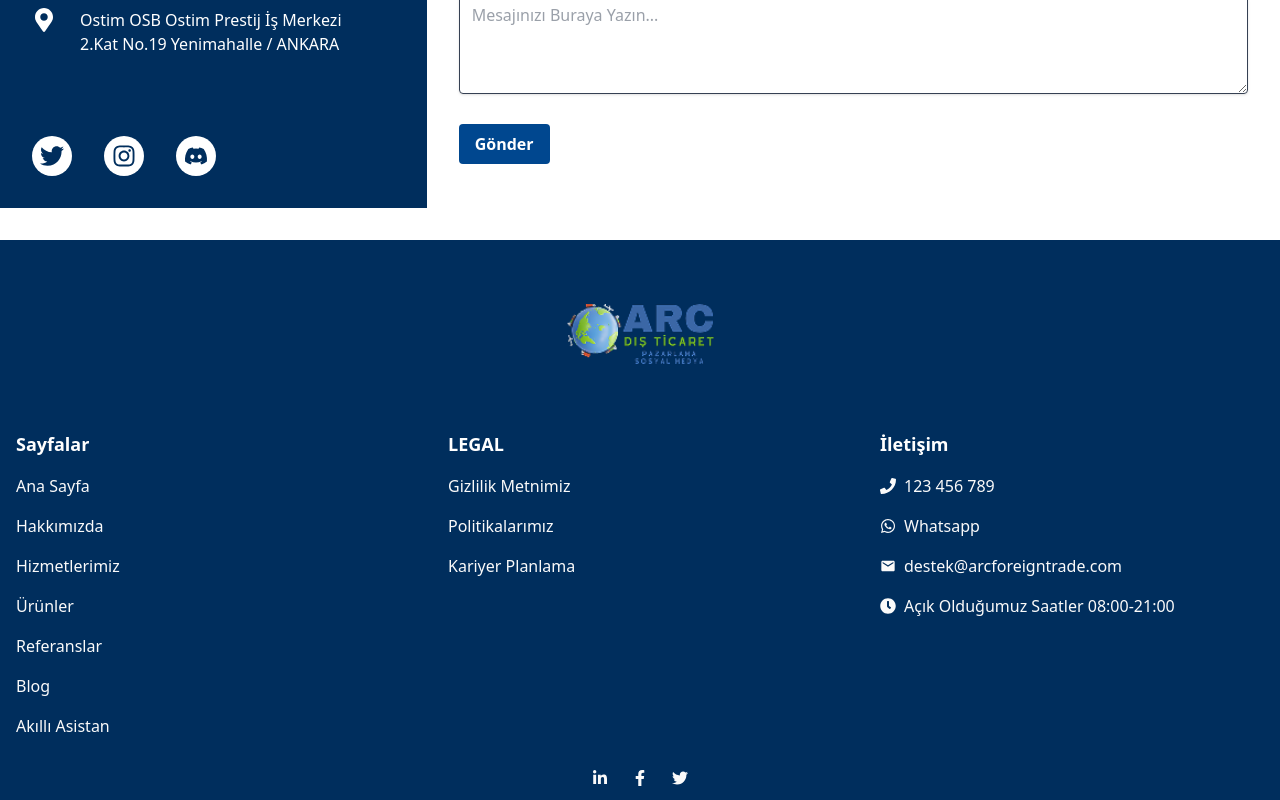
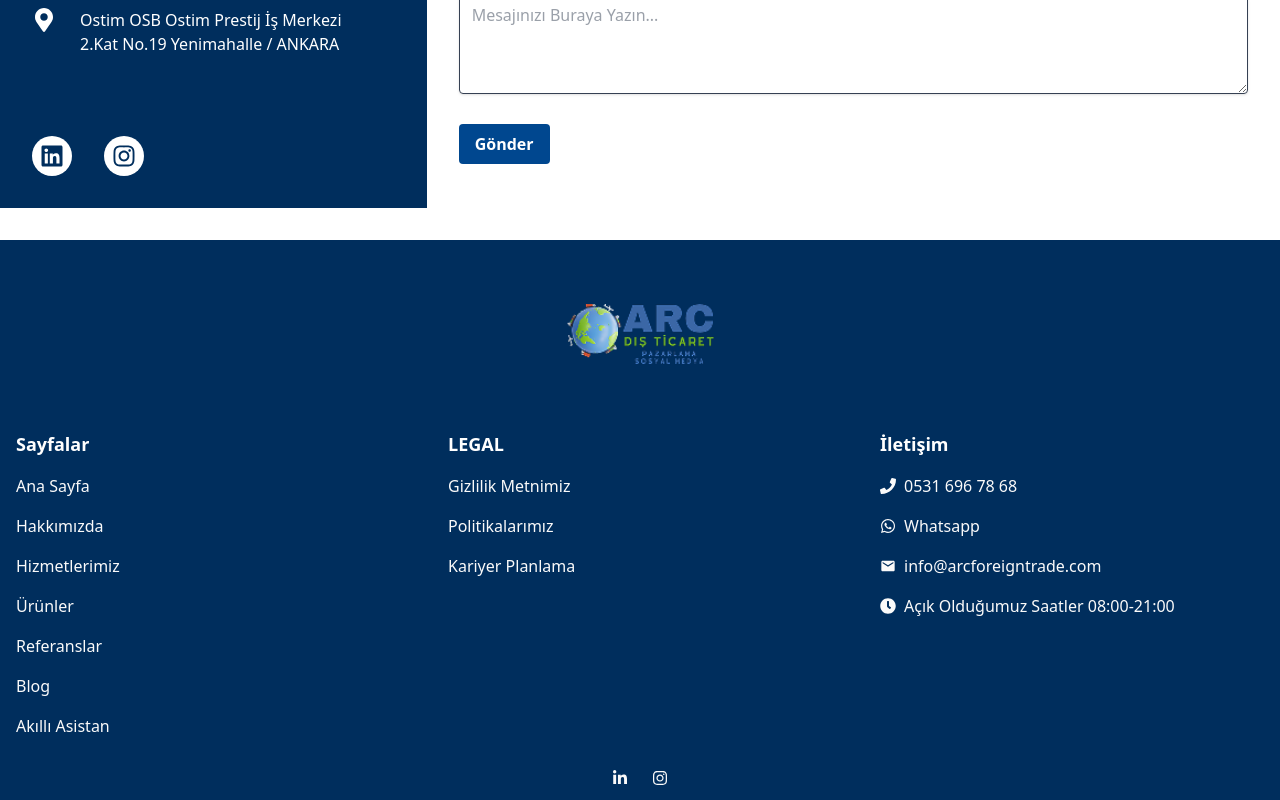
Before and after one commit to poyrazavsever/arc_foreign_trade, a Next.js app: page /contact in a window 1280 px wide. Shown: the part 440-1240 px from the top of the page. Built offline with nearby package versions, Linux system fonts and the light colour scheme.

Commit message:
feat: added links to footer, navbar, contact page's

```diff
--- a/components/Footer.jsx
+++ b/components/Footer.jsx
@@ -1,7 +1,7 @@
 import React from 'react';
 import Link from 'next/link';
 import Image from 'next/image';
-import { FaLinkedinIn, FaFacebookF, FaTwitter, FaWhatsapp, FaClock, FaPhone } from 'react-icons/fa';
+import { FaLinkedinIn, FaInstagram, FaWhatsapp, FaClock, FaPhone } from 'react-icons/fa';
 import { MdEmail } from 'react-icons/md';
 
 const Footer = () => {
@@ -104,21 +104,22 @@ const Footer = () => {
             <h3 className="text-lg font-semibold mb-4">İletişim</h3>
             <ul className="flex flex-col items-start gap-4">
               <li>
-                <a href="tel:123456789" className="flex items-center text-neutral-50 hover:text-blue-200 transition-colors duration-300">
+                <a href="tel:+905316967868" className="flex items-center text-neutral-50 hover:text-blue-200 transition-colors duration-300">
                   <FaPhone className="mr-2" />
-                  123 456 789
+                  0531 696 78 68
+
                 </a>
               </li>
               <li>
-                <a href="https://wa.me/YOUR_WHATSAPP_NUMBER" target="_blank" rel="noopener noreferrer" className="flex items-center text-neutral-50 hover:text-blue-200 transition-colors duration-300">
+                <a href="https://wa.me/05316967868" target="_blank" rel="noopener noreferrer" className="flex items-center text-neutral-50 hover:text-blue-200 transition-colors duration-300">
                   <FaWhatsapp className="mr-2" />
                   Whatsapp
                 </a>
               </li>
               <li>
-                <a href="mailto:destek@arcforeigntrade.com" className="flex items-center text-neutral-50 hover:text-blue-200 transition-colors duration-300">
+                <a href="mailto:info@arcforeigntrade.com" className="flex items-center text-neutral-50 hover:text-blue-200 transition-colors duration-300">
                   <MdEmail className="mr-2" />
-                  destek@arcforeigntrade.com
+                  info@arcforeigntrade.com
                 </a>
               </li>
               <li className="flex items-center text-neutral-50 hover:text-blue-200 transition-colors duration-300">
@@ -131,14 +132,11 @@ const Footer = () => {
 
         {/* Social Media Section */}
         <div className="mt-8 flex justify-center space-x-6">
-          <a href="#" className="text-neutral-50 hover:text-blue-200 transition-colors duration-300">
+          <a href="https://www.linkedin.com/company/arc-foreign-trade" target="_blank" className="text-neutral-50 hover:text-blue-200 transition-colors duration-300">
             <FaLinkedinIn />
           </a>
-          <a href="#" className="text-neutral-50 hover:text-blue-200 transition-colors duration-300">
-            <FaFacebookF />
-          </a>
-          <a href="#" className="text-neutral-50 hover:text-blue-200 transition-colors duration-300">
-            <FaTwitter />
+          <a href="https://www.instagram.com/arcforeigntrade/" target="_blank" className="text-neutral-50 hover:text-blue-200 transition-colors duration-300">
+            <FaInstagram />
           </a>
         </div>
 
--- a/components/Home/HeroSection.jsx
+++ b/components/Home/HeroSection.jsx
@@ -17,12 +17,16 @@ const HeroSection = () => {
           üst seviyeye taşıyoruz.
         </p>
         <div className="flex space-x-4">
-          <button className="bg-primary text-white px-6 py-3 hover:bg-blue-700 transition">
-            Hakkımızda
-          </button>
-          <button className="bg-gray-200 text-gray-700 px-6 py-3 hover:bg-gray-300 transition">
-            Akıllı Asistan
-          </button>
+          <a href="/about">
+            <button className="bg-primary text-white px-6 py-3 hover:bg-blue-700 transition cursor-pointer">
+              Hakkımızda
+            </button>
+          </a>
+          <a href="ai-assistant">
+            <button className="bg-gray-200 text-gray-700 px-6 py-3 hover:bg-gray-300 transition cursor-pointer">
+              Akıllı Asistan
+            </button>
+          </a>
         </div>
       </div>
 
--- a/components/Home/Services.jsx
+++ b/components/Home/Services.jsx
@@ -95,9 +95,11 @@ const Services = () => {
         </div>
 
         <div className="mt-12">
-          <button className="bg-primary text-white px-6 py-3 hover:bg-secondary transition">
-            Hepsini Gör
-          </button>
+          <a href="/services">
+            <button className="bg-primary text-white px-6 py-3 hover:bg-secondary transition">
+              Hepsini Gör
+            </button>
+          </a>
         </div>
       </div>
     </div>
--- a/pages/contact.js
+++ b/pages/contact.js
@@ -1,5 +1,5 @@
 import React, { useState } from 'react';
-import { FaPhoneAlt, FaEnvelope, FaMapMarkerAlt, FaTwitter, FaInstagram, FaDiscord } from 'react-icons/fa';
+import { FaPhoneAlt, FaEnvelope, FaMapMarkerAlt, FaLinkedin, FaInstagram} from 'react-icons/fa';
 
 const Contact = () => {
   // State tanımlamaları
@@ -34,12 +34,12 @@ const Contact = () => {
         <div className='flex flex-col items-start gap-8'>
             <div className="flex items-center gap-4 mb-4">
                 <FaPhoneAlt className="h-6 w-6 mr-2" />
-                <a href="tel:+905555555555" className="text-white">+90 555 555 55 55</a>
+                <a href="tel:+905316967868 " className="text-white">0531 696 78 68 </a>
             </div>
 
             <div className="flex items-center gap-4 mb-4">
                 <FaEnvelope className="h-6 w-6 mr-2" />
-                <a href="mailto:support@arcforeigntrade.com" className="text-white">support@arcforeigntrade.com</a>
+                <a href="mailto:info@arcforeigntrade.com" className="text-white">info@arcforeigntrade.com</a>
             </div>
 
             <div className="flex items-start gap-4 mb-4">
@@ -57,15 +57,15 @@ const Contact = () => {
         </div>
 
         <div className="flex items-center gap-4 space-x-4 mt-16">
-          <div className="bg-white rounded-full p-2">
-            <FaTwitter className="h-6 w-6 text-primary" />
-          </div>
-          <div className="bg-white rounded-full p-2">
-            <FaInstagram className="h-6 w-6 text-primary" />
-          </div>
-          <div className="bg-white rounded-full p-2">
-            <FaDiscord className="h-6 w-6 text-primary" />
-          </div>
+
+          <a href="https://www.linkedin.com/company/arc-foreign-trade" target="_blank" className="bg-white rounded-full p-2 group hover:bg-secondary transition-all">
+            <FaLinkedin className="h-6 w-6 text-primary group-hover:text-white transition-all" />
+          </a>
+
+          <a href="https://www.instagram.com/arcforeigntrade/" target="_blank" className="bg-white rounded-full p-2 group hover:bg-pink-500 transition-all">
+            <FaInstagram className="h-6 w-6 text-primary group-hover:text-white transition-all" />
+          </a>
+
         </div>
       </div>
 
--- a/styles/globals.css
+++ b/styles/globals.css
@@ -44,3 +44,8 @@
         transform: translateX(-100%); /* Solda bitiş */
       }
     }
+
+
+button, a {
+  cursor: pointer;
+}
```
